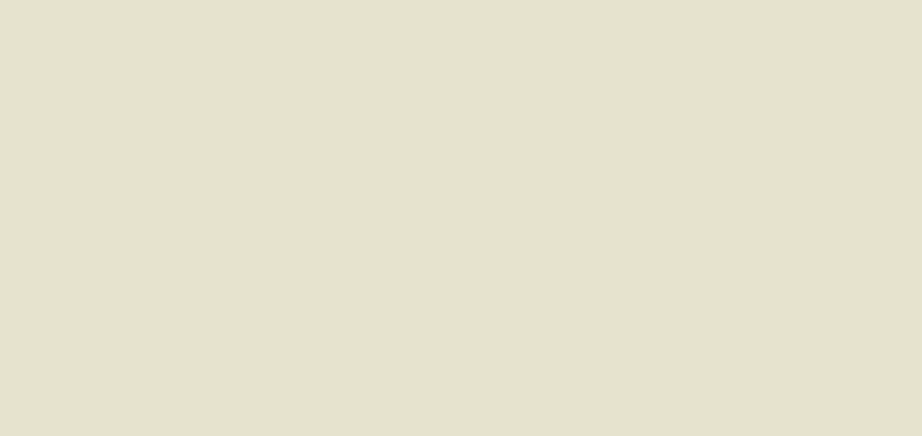
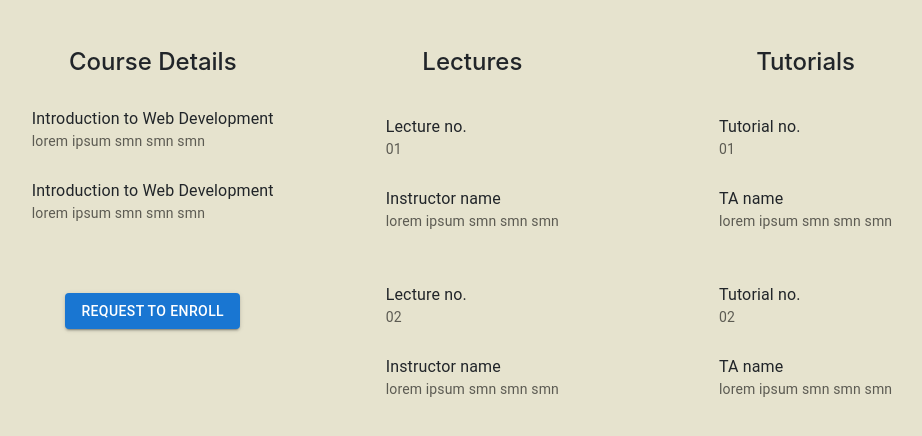
Before and after one commit to N4h33n/central_hub, a React (Create React App) app in the folder centralhub/: page /explorecourses/1 in a window 1280 px wide. Before the commit this address had no page. Shown: the top 436 px of the page, without its empty margins (154-1076 px from the left). Built offline with nearby package versions, Linux system fonts and the light colour scheme.

Commit message:
Course Details Complete

```diff
--- a/centralhub/src/App.js
+++ b/centralhub/src/App.js
@@ -5,6 +5,7 @@ import Studentlogin from "./Pages/General/Studentlogin";
 import Adminlogin from "./Pages/General/Adminlogin";
 import Viewcourses from "./Pages/Course/Viewcourses";
 import Viewspecificcourse from "./Pages/Course/Viewspecificcourse";
+import Coursedetails from "./Pages/Course/Coursedetails";
 
 function App() {
   return (
@@ -19,6 +20,10 @@ function App() {
             path="viewcourses/:courseID"
             element={<Viewspecificcourse />}
           ></Route>
+          <Route
+            path="explorecourses/:courseID"
+            element={<Coursedetails />}
+          ></Route>
         </Routes>
       </BrowserRouter>
     </>
--- a/centralhub/src/Pages/Components/Listedinfo.js
+++ b/centralhub/src/Pages/Components/Listedinfo.js
@@ -5,7 +5,10 @@ import ListItemText from "@mui/material/ListItemText";
 
 export default function Listedinfo({ title, information }) {
   return (
-    <div style={{ textAlign: "center" }} className="m-5 d-inline-block">
+    <div
+      style={{ textAlign: "center", verticalAlign: "top" }}
+      className="d-inline-block"
+    >
       <h4> {title} </h4>
       <List
         style={{ backgroundColor: "rgb(230, 227, 206)" }}
--- a/centralhub/src/Pages/Course/Coursedetails.js
+++ b/centralhub/src/Pages/Course/Coursedetails.js
@@ -1,8 +1,99 @@
 import React, { Component } from "react";
 import Courseinfo from "../Components/Listedinfo";
+import Listedinfo from "../Components/Listedinfo";
+import { Button } from "@mui/material";
 
-export default class Coursedetails extends Component {
-  render() {
-    return <Courseinfo />;
-  }
+//TODO-add URL param stuff here using CourseID to set the objects appropriately in a fn.
+//TODO-add feature that checks if all prereques satisfied and either greys out the button
+//gives some sort of remark
+
+const lectureInformation = [
+  [
+    {
+      label: "Lecture no.",
+      details: "01",
+    },
+    {
+      label: "Instructor name",
+      details: "lorem ipsum smn smn smn",
+    },
+  ],
+  [
+    {
+      label: "Lecture no.",
+      details: "02",
+    },
+    {
+      label: "Instructor name",
+      details: "lorem ipsum smn smn smn",
+    },
+  ],
+];
+const tutorialInformation = [
+  [
+    {
+      label: "Tutorial no.",
+      details: "01",
+    },
+    {
+      label: "TA name",
+      details: "lorem ipsum smn smn smn",
+    },
+  ],
+  [
+    {
+      label: "Tutorial no.",
+      details: "02",
+    },
+    {
+      label: "TA name",
+      details: "lorem ipsum smn smn smn",
+    },
+  ],
+];
+
+const courseInformation = [
+  {
+    label: "Introduction to Web Development",
+    details: "lorem ipsum smn smn smn",
+  },
+  {
+    label: "Introduction to Web Development",
+    details: "lorem ipsum smn smn smn",
+  },
+];
+
+export default function Coursedetails() {
+  return (
+    <section className="mainSection">
+      <div
+        className="d-inline-block mt-5 mx-3"
+        style={{ verticalAlign: "top", textAlign: "center" }}
+      >
+        <Listedinfo information={courseInformation} title={"Course Details"} />
+        <span className="d-block" style={{ textAlign: "center" }}>
+          <Button className="mt-5" variant="contained">
+            Request to Enroll
+          </Button>
+        </span>
+      </div>
+      <Complist Comps={lectureInformation} title={"Lectures"} />
+      <Complist Comps={tutorialInformation} title={"Tutorials"} />
+    </section>
+  );
 }
+
+export function Complist({ Comps, title }) {
+  return (
+    <div className="d-inline-block p-5 mx-3" style={{ textAlign: "center" }}>
+      <h4>{title}</h4>
+      {Comps.map((comp) => {
+        return (
+          <div style={{ textAlign: "center" }} className="d-block">
+            <Listedinfo information={comp} title={""} />
+          </div>
+        );
+      })}
+    </div>
+  );
+}
--- a/centralhub/src/Pages/Course/Viewspecificcourse.js
+++ b/centralhub/src/Pages/Course/Viewspecificcourse.js
@@ -1,6 +1,8 @@
 import React from "react";
 import Listedinfo from "../Components/Listedinfo";
 import Placeholdertable from "../Placeholdertable";
+
+//TODO-add URL param stuff here using CourseID to set the objects appropriately
 
 const courseInformation = [
   {
```
